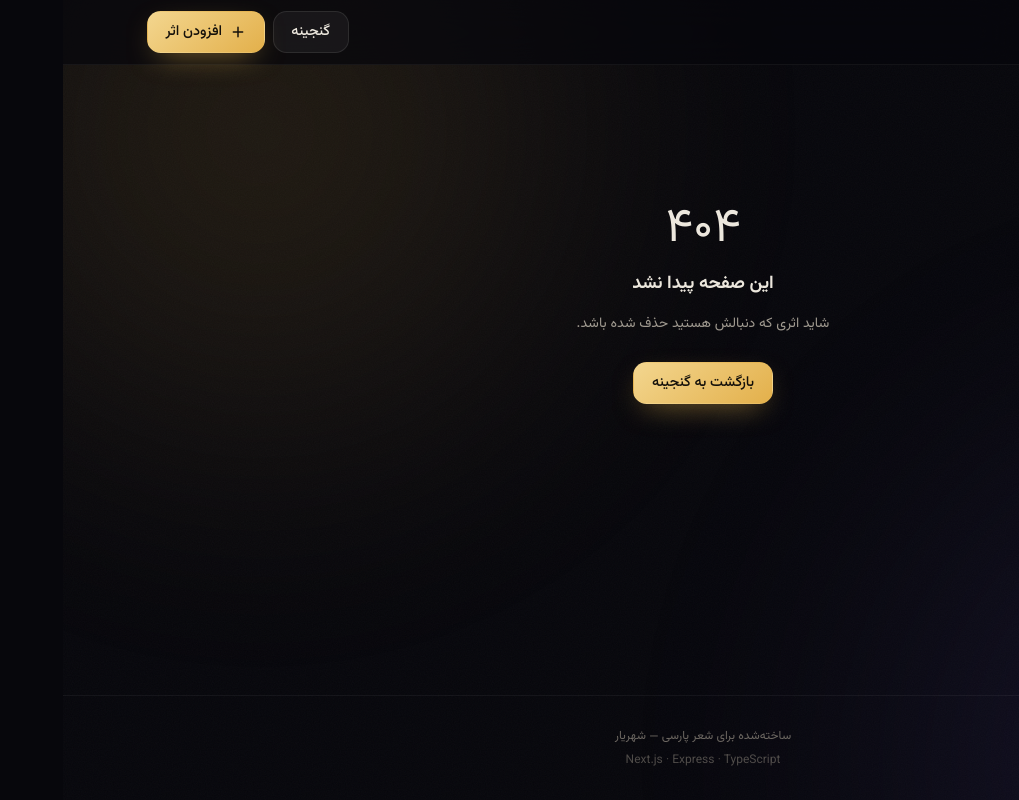
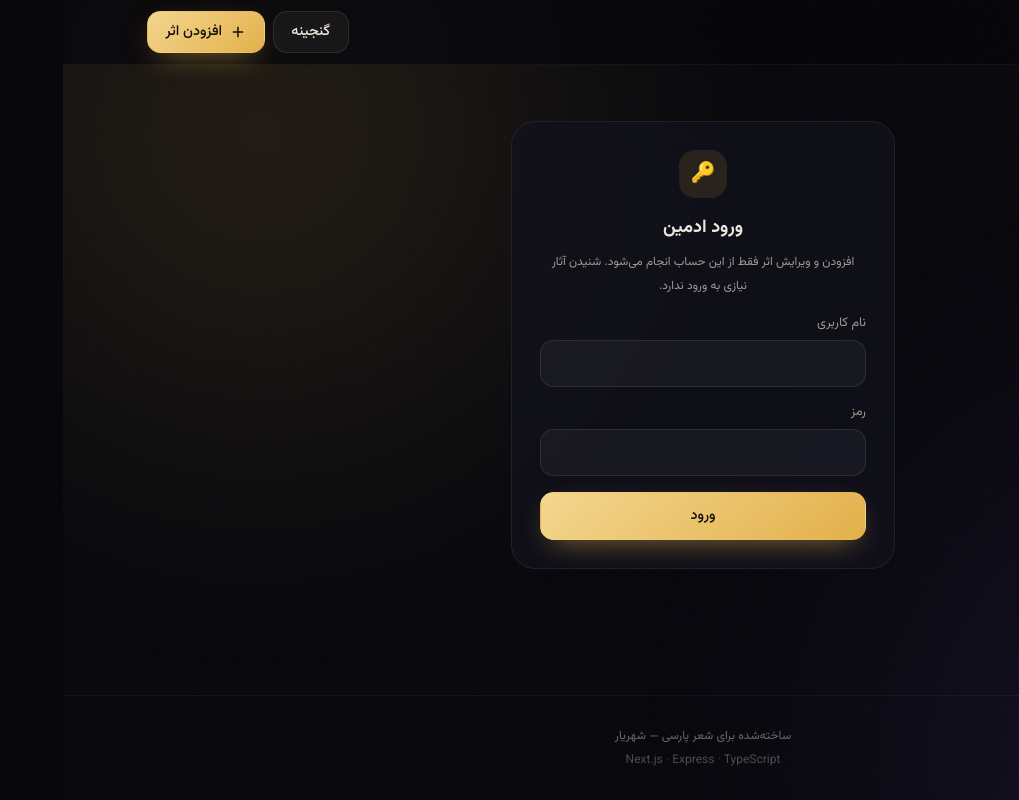
Before and after one commit to am-abazari/shahriar, a Next.js app: page /login in a window 1280 px wide. Before the commit this address had no page. Shown: the whole page, without its empty margins (261-1280 px from the left). Built offline with nearby package versions, Linux system fonts and the light colour scheme; no server answers.

Commit message:
[ADD] login screen and admin account panel
The login form remembers where the visitor was headed and returns them there.
The panel changes the username and password together, and warns while the
credential still comes from ADMIN_PASSWORD rather than from the database.

```diff
--- /dev/null
+++ b/src/app/admin/page.tsx
@@ -0,0 +1,20 @@
+import type { Metadata } from "next";
+import { redirect } from "next/navigation";
+import { AdminPanel } from "@/components/AdminPanel";
+import { getAdmin, isUsingEnvPassword } from "@/server/auth";
+import { isAdmin } from "@/server/session";
+
+export const metadata: Metadata = { title: "حساب ادمین" };
+export const dynamic = "force-dynamic";
+
+export default async function AdminPage() {
+  if (!(await isAdmin())) redirect("/login?next=/admin");
+
+  const [admin, usingEnv] = await Promise.all([getAdmin(), isUsingEnvPassword()]);
+
+  return (
+    <div className="mx-auto w-full max-w-6xl px-5 py-12">
+      <AdminPanel username={admin?.username ?? "admin"} usingEnvPassword={usingEnv} />
+    </div>
+  );
+}
--- /dev/null
+++ b/src/app/login/page.tsx
@@ -0,0 +1,20 @@
+import type { Metadata } from "next";
+import { Suspense } from "react";
+import { redirect } from "next/navigation";
+import { LoginForm } from "@/components/LoginForm";
+import { isAdmin } from "@/server/session";
+
+export const metadata: Metadata = { title: "ورود" };
+export const dynamic = "force-dynamic";
+
+export default async function LoginPage() {
+  if (await isAdmin()) redirect("/new");
+
+  return (
+    <div className="mx-auto grid min-h-[70dvh] w-full max-w-6xl place-items-center px-5 py-12">
+      <Suspense fallback={null}>
+        <LoginForm />
+      </Suspense>
+    </div>
+  );
+}
--- /dev/null
+++ b/src/components/AdminPanel.tsx
@@ -0,0 +1,144 @@
+"use client";
+
+import { useState } from "react";
+import { useRouter } from "next/navigation";
+import { api } from "@/lib/api";
+
+interface Props {
+  username: string;
+  usingEnvPassword: boolean;
+}
+
+export function AdminPanel({ username, usingEnvPassword }: Props) {
+  const router = useRouter();
+  const [currentPassword, setCurrentPassword] = useState("");
+  const [newUsername, setNewUsername] = useState(username);
+  const [newPassword, setNewPassword] = useState("");
+  const [repeat, setRepeat] = useState("");
+  const [message, setMessage] = useState<string | null>(null);
+  const [error, setError] = useState<string | null>(null);
+  const [busy, setBusy] = useState(false);
+
+  const submit = async (event: React.FormEvent) => {
+    event.preventDefault();
+    setError(null);
+    setMessage(null);
+
+    if (newPassword !== repeat) {
+      setError("رمز تازه با تکرارش یکی نیست.");
+      return;
+    }
+
+    setBusy(true);
+    try {
+      await api.changePassword({ currentPassword, username: newUsername, newPassword });
+      setMessage("نام کاربری و رمز به‌روزرسانی شد.");
+      setCurrentPassword("");
+      setNewPassword("");
+      setRepeat("");
+      router.refresh();
+    } catch (changeError) {
+      setError((changeError as Error).message);
+    } finally {
+      setBusy(false);
+    }
+  };
+
+  const logout = async () => {
+    await api.logout().catch(() => {});
+    router.replace("/");
+    router.refresh();
+  };
+
+  return (
+    <div className="mx-auto w-full max-w-lg space-y-5">
+      <div className="glass rounded-3xl p-6">
+        <div className="flex items-start justify-between gap-4">
+          <div>
+            <h1 className="text-lg font-bold">حساب ادمین</h1>
+            <p className="mt-1 text-sm text-paper-dim">{username}</p>
+          </div>
+          <button type="button" onClick={logout} className="btn btn-ghost !py-1.5 !text-xs">
+            خروج
+          </button>
+        </div>
+
+        {usingEnvPassword && (
+          <p className="mt-4 rounded-xl border border-amber-400/25 bg-amber-400/[0.07] px-3 py-2 text-[11px] leading-6 text-amber-200/90">
+            رمز فعلی از متغیر محیطی ADMIN_PASSWORD خوانده می‌شود. با تغییر آن از همین‌جا،
+            اعتبارنامه به‌صورت رمزشده در دیتابیس می‌نشیند و دیگر به آن متغیر وابسته نیست.
+          </p>
+        )}
+      </div>
+
+      <form onSubmit={submit} className="glass space-y-4 rounded-3xl p-6">
+        <h2 className="text-base font-bold">تغییر نام کاربری و رمز</h2>
+
+        <div>
+          <label className="label" htmlFor="current">رمز فعلی</label>
+          <input
+            id="current"
+            type="password"
+            className="field"
+            autoComplete="current-password"
+            value={currentPassword}
+            onChange={(event) => setCurrentPassword(event.target.value)}
+            required
+          />
+        </div>
+
+        <div>
+          <label className="label" htmlFor="new-username">نام کاربری تازه</label>
+          <input
+            id="new-username"
+            className="field"
+            autoComplete="username"
+            value={newUsername}
+            onChange={(event) => setNewUsername(event.target.value)}
+            required
+          />
+        </div>
+
+        <div className="grid gap-4 sm:grid-cols-2">
+          <div>
+            <label className="label" htmlFor="new-password">رمز تازه</label>
+            <input
+              id="new-password"
+              type="password"
+              className="field"
+              autoComplete="new-password"
+              value={newPassword}
+              onChange={(event) => setNewPassword(event.target.value)}
+              minLength={8}
+              required
+            />
+          </div>
+          <div>
+            <label className="label" htmlFor="repeat">تکرار رمز تازه</label>
+            <input
+              id="repeat"
+              type="password"
+              className="field"
+              autoComplete="new-password"
+              value={repeat}
+              onChange={(event) => setRepeat(event.target.value)}
+              minLength={8}
+              required
+            />
+          </div>
+        </div>
+
+        {error && (
+          <p className="rounded-xl bg-red-500/10 px-3 py-2 text-xs text-red-300">{error}</p>
+        )}
+        {message && (
+          <p className="rounded-xl bg-emerald-500/10 px-3 py-2 text-xs text-emerald-300">{message}</p>
+        )}
+
+        <button type="submit" disabled={busy} className="btn btn-primary w-full !py-3">
+          {busy ? "در حال ذخیره…" : "ذخیره‌ی تغییرات"}
+        </button>
+      </form>
+    </div>
+  );
+}
--- /dev/null
+++ b/src/components/LoginForm.tsx
@@ -0,0 +1,77 @@
+"use client";
+
+import { useState } from "react";
+import { useRouter, useSearchParams } from "next/navigation";
+import { api } from "@/lib/api";
+
+export function LoginForm() {
+  const router = useRouter();
+  const params = useSearchParams();
+  const next = params?.get("next") || "/new";
+
+  const [username, setUsername] = useState("");
+  const [password, setPassword] = useState("");
+  const [error, setError] = useState<string | null>(null);
+  const [busy, setBusy] = useState(false);
+
+  const submit = async (event: React.FormEvent) => {
+    event.preventDefault();
+    setError(null);
+    setBusy(true);
+    try {
+      await api.login(username, password);
+      router.replace(next);
+      router.refresh();
+    } catch (loginError) {
+      setError((loginError as Error).message);
+      setBusy(false);
+    }
+  };
+
+  return (
+    <form onSubmit={submit} className="glass mx-auto w-full max-w-sm space-y-4 rounded-3xl p-7">
+      <div className="text-center">
+        <div className="mx-auto mb-4 grid h-12 w-12 place-items-center rounded-2xl bg-gold/12 text-xl">
+          🔑
+        </div>
+        <h1 className="text-lg font-bold">ورود ادمین</h1>
+        <p className="mt-2 text-xs leading-6 text-paper-dim">
+          افزودن و ویرایش اثر فقط از این حساب انجام می‌شود. شنیدن آثار نیازی به ورود ندارد.
+        </p>
+      </div>
+
+      <div>
+        <label className="label" htmlFor="username">نام کاربری</label>
+        <input
+          id="username"
+          className="field"
+          autoComplete="username"
+          value={username}
+          onChange={(event) => setUsername(event.target.value)}
+          required
+        />
+      </div>
+
+      <div>
+        <label className="label" htmlFor="password">رمز</label>
+        <input
+          id="password"
+          type="password"
+          className="field"
+          autoComplete="current-password"
+          value={password}
+          onChange={(event) => setPassword(event.target.value)}
+          required
+        />
+      </div>
+
+      {error && (
+        <p className="rounded-xl bg-red-500/10 px-3 py-2 text-xs leading-6 text-red-300">{error}</p>
+      )}
+
+      <button type="submit" disabled={busy} className="btn btn-primary w-full !py-3">
+        {busy ? "در حال بررسی…" : "ورود"}
+      </button>
+    </form>
+  );
+}
--- /dev/null
+++ b/src/server/session.ts
@@ -0,0 +1,12 @@
+import { cookies } from "next/headers";
+import { SESSION_COOKIE, verifySessionToken } from "./auth";
+
+/**
+ * وضعیت ادمین برای کامپوننت‌های سمت سرور.
+ * صفحه‌ها بر پایه‌ی همین تصمیم می‌گیرند که دکمه‌های ویرایش را نشان بدهند یا نه؛
+ * جلوگیری واقعی روی مسیرهای API انجام می‌شود، نه اینجا.
+ */
+export async function isAdmin(): Promise<boolean> {
+  const store = await cookies();
+  return verifySessionToken(store.get(SESSION_COOKIE)?.value);
+}
```
Also changed, not shown: tsconfig.json (+26 -6 lines).
